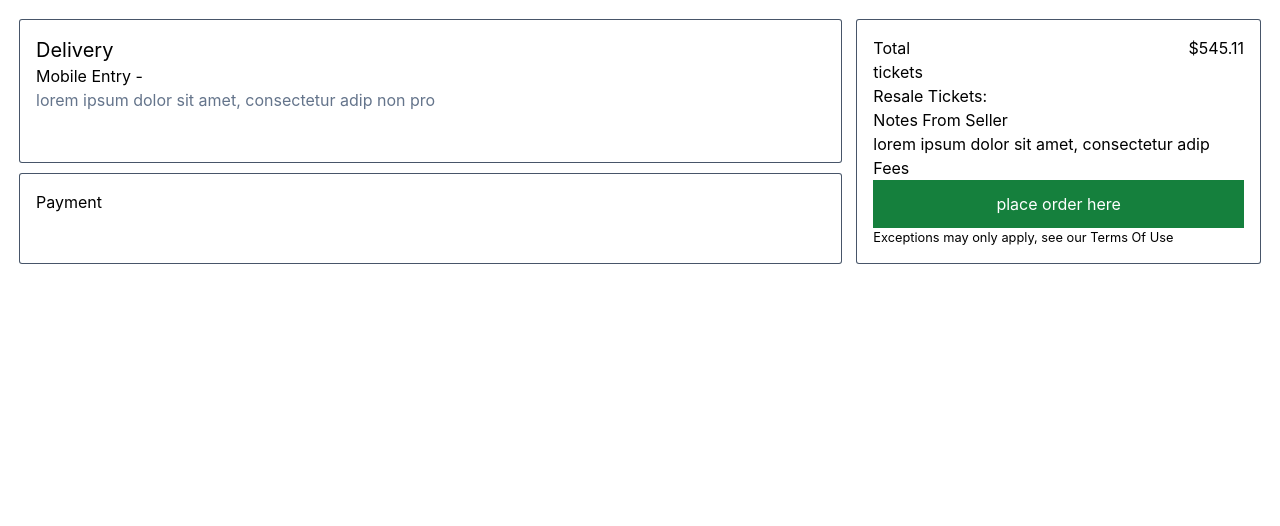
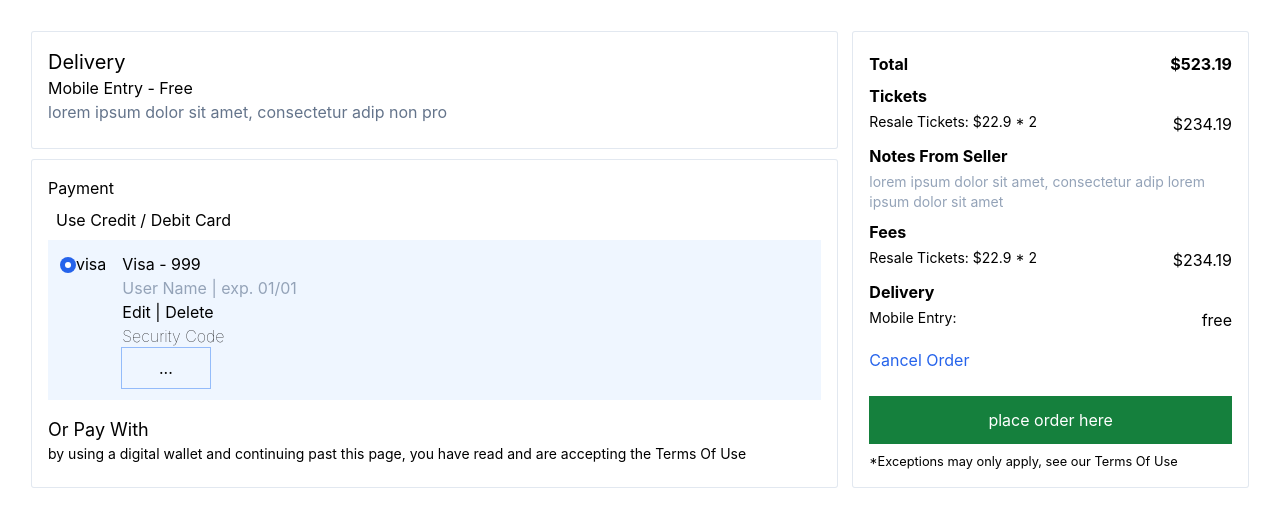
Before and after one commit to k-strips/ticketer, a React (Create React App) app: page /checkout in a window 1280 px wide. Shown: the top 526 px of the page. Built offline with nearby package versions, Linux system fonts and the light colour scheme.

Commit message:
[UPDATE] dummy data and event thumbnail added to home screen

```diff
--- a/package.json
+++ b/package.json
@@ -37,6 +37,7 @@
     ]
   },
   "devDependencies": {
+    "@tailwindcss/forms": "^0.5.0",
     "autoprefixer": "^10.4.4",
     "postcss": "^8.4.12",
     "tailwindcss": "^3.0.23"
--- a/src/App.js
+++ b/src/App.js
@@ -39,18 +39,18 @@ const App = () => {
   );
 };
 
-const ShowsListScreen = ({ title, details }) => {
-  return (
-    <div>
-      <ul>
-        {shows?.map((s, i) => (
-          <li key={i}>
-            {s.title} {s.details}
-          </li>
-        ))}
-      </ul>
-    </div>
-  );
-};
+// const ShowsListScreen = ({ title, details }) => {
+//   return (
+//     <div>
+//       <ul>
+//         {shows?.map((s, i) => (
+//           <li key={i}>
+//             {s.title} {s.details}
+//           </li>
+//         ))}
+//       </ul>
+//     </div>
+//   );
+// };
 
 export default App;
--- a/src/components/Delivery.js
+++ b/src/components/Delivery.js
@@ -2,7 +2,7 @@ import React from "react";
 
 export const Delivery = ({ showType }) => {
   return (
-    <div className="ring-1 ring-slate-600 rounded-sm p-4">
+    <div className="ring-1 ring-slate-200 rounded-sm p-4">
       <h3 className="capitalize text-xl">delivery</h3>
       <h5 className="capitalize">mobile entry - {showType}</h5>
       <p className="text-slate-500">
--- /dev/null
+++ b/src/components/Input.js
@@ -0,0 +1,10 @@
+import React from "react";
+
+export const Input = ({ label, ...props }) => {
+  return (
+    <label>
+      <input {...props} />
+      {label}
+    </label>
+  );
+};
--- a/src/components/Payment.js
+++ b/src/components/Payment.js
@@ -1,9 +1,44 @@
 import React from "react";
 
-export const Payment = () => {
+// local import
+import { Input } from ".";
+
+export const Payment = ({ user }) => {
   return (
-    <div className="ring-1 ring-slate-600 rounded-sm p-4">
-      <h3>Payment</h3>
+    <div className="ring-1 ring-slate-200 rounded-sm p-4">
+      <h2 className="capitalize">payment</h2>
+      <h3 className="capitalize m-2">use credit / debit card</h3>
+      <CreditCard />
+      <hgroup className="mt-4">
+        <h4 className="capitalize text-lg">or pay with</h4>
+        <h6 class="text-sm">
+          by using a digital wallet and continuing past this page, you have read
+          and are accepting the <span className="capitalize">terms of use</span>
+        </h6>
+      </hgroup>
     </div>
   );
 };
+
+const CreditCard = () => {
+  return (
+    <div className="bg-blue-50 p-3">
+      <div className="flex space-x-4">
+        <Input type="radio" label="visa" checked />
+        <div className="flex flex-col">
+          <div>Visa - 999</div>
+          <div className="text-slate-400">User Name | exp. 01/01</div>
+          <div>
+            <a href="#">Edit</a> | <a href="#">Delete</a>
+          </div>
+          <div>
+            <h3 className="capitalize font-thin text-normal">security code</h3>
+            <div className="flex space-x-4">
+              <div className="ring-1 rounded-xs p-2 w-1/2 text-center">...</div>
+            </div>
+          </div>
+        </div>
+      </div>
+    </div>
+  );
+};
--- a/src/components/Splitter.js
+++ /dev/null
@@ -1,5 +0,0 @@
-import React from "react";
-
-export const Splitter = ({ children, extra }) => {
-  return <div className={`flex justify-between ${extra}`}>{children}</div>;
-};
--- /dev/null
+++ b/src/components/TextSection.js
@@ -0,0 +1,10 @@
+import React from "react";
+
+export const TextSection = ({ header, children }) => {
+  return (
+    <div className="mb-2">
+      <h5 className="font-bold mb-1 capitalize">{header}</h5>
+      <div className="flex justify-between">{children}</div>
+    </div>
+  );
+};
--- a/src/components/Total.js
+++ b/src/components/Total.js
@@ -1,25 +1,44 @@
 import React from "react";
-import { Splitter, Button } from ".";
+import { Button, TextSection } from ".";
 
 export const Total = ({ total }) => {
   return (
-    <div className="flex flex-col ring-1 ring-slate-600 rounded-sm p-4">
-      <Splitter>
-        <h3>Total</h3>
-        <h3>$545.11</h3>
-      </Splitter>
-      <h5>tickets</h5>
-      <Splitter>
-        <h5>Resale Tickets:</h5>
-      </Splitter>
-      <h5 className="capitalize">Notes from Seller</h5>
-      <p className="">lorem ipsum dolor sit amet, consectetur adip</p>
-      <h5>Fees</h5>
-      <Splitter></Splitter>
-      <Button className="px-2 py-3 bg-green-700 text-white">
+    <div className="flex flex-col ring-1 ring-slate-200 rounded-sm p-4">
+      <TextSection>
+        <h5 className="capitalize font-bold">total</h5>
+        <h5 className="font-bold">$523.19</h5>
+      </TextSection>
+      <TextSection header="tickets">
+        <h5 className="capitalize text-sm">
+          resale tickets: <span>$22.9 * 2</span>
+        </h5>
+        <h5>$234.19</h5>
+      </TextSection>
+      <TextSection header="notes from seller">
+        <p className="text-slate-400 text-sm">
+          lorem ipsum dolor sit amet, consectetur adip lorem ipsum dolor sit
+          amet
+        </p>
+      </TextSection>
+      <TextSection header="fees">
+        <h5 className="capitalize text-sm">
+          resale tickets: <span>$22.9 * 2</span>
+        </h5>
+        <h5>$234.19</h5>
+      </TextSection>
+      <TextSection header="delivery">
+        <h5 className="capitalize text-sm">mobile entry:</h5>
+        <h5>free</h5>
+      </TextSection>
+      <a href="#" className="text-blue-600 capitalize mb-4 mt-2">
+        cancel order
+      </a>
+
+      <Button className="px-2 py-3 mb-2 mt-2 bg-green-700 text-white">
         place order here
       </Button>
       <small>
+        <span>&#42;</span>
         Exceptions may only apply, see our{" "}
         <span className="capitalize">terms of use</span>
       </small>
--- a/src/components/index.js
+++ b/src/components/index.js
@@ -1,7 +1,9 @@
 import { Delivery } from "./Delivery";
 import { Payment } from "./Payment";
 import { Total } from "./Total";
-import { Splitter } from "./Splitter";
+import { TextSection } from "./TextSection";
 import { Button } from "./Button";
+import { Input } from "./Input";
+import { EventThumbnail } from "./EventThumbnail";
 
-export { Delivery, Payment, Total, Splitter, Button };
+export { Delivery, Payment, Total, TextSection, Button, Input, EventThumbnail };
--- a/src/pages/Checkout.js
+++ b/src/pages/Checkout.js
@@ -5,9 +5,9 @@ import { Total, Payment, Delivery } from "../components";
 
 export const Checkout = ({ price }) => {
   return (
-    <div className="grid grid-cols-3 gap-4 m-5">
+    <div className="grid grid-cols-3 gap-4 m-8">
       <div className="grid col-span-2 gap-3">
-        <Delivery />
+        <Delivery showType="free" />
         <Payment />
       </div>
       <Total />
--- a/src/pages/Home.js
+++ b/src/pages/Home.js
@@ -1,5 +1,93 @@
-import React from "react";
+import React, { useState, useEffect } from "react";
+
+// local components import
+import { EventThumbnail } from "../components";
+
+const showsData = [
+  {
+    id: "1",
+    title: "rain deer",
+    description: "asdfj esdf ",
+    category: "comedy",
+    price: "300",
+    venue: "asdfl",
+    date: "asdf",
+  },
+  {
+    id: "2",
+    title: "",
+    description: "",
+    category: "",
+    price: "",
+    venue: "",
+    date: "",
+  },
+  {
+    id: "3",
+    title: "",
+    description: "",
+    category: "",
+    price: "",
+    venue: "",
+    date: "",
+  },
+  {
+    id: "4",
+    title: "",
+    description: "",
+    category: "",
+    price: "",
+    venue: "",
+    date: "",
+  },
+  {
+    id: "5",
+    title: "",
+    description: "",
+    category: "",
+    price: "",
+    venue: "",
+    date: "",
+  },
+  {
+    id: "6",
+    title: "",
+    description: "",
+    category: "",
+    price: "",
+    venue: "",
+    date: "",
+  },
+];
 
 export const Home = () => {
-  return <div>home</div>;
+  const [shows, setShows] = useState([]);
+
+  useEffect(() => {
+    setShows(showsData);
+  }, []);
+
+  return (
+    <>
+      <div className="mb-4">
+        <div className="bg-blue-200">home</div>
+        <hgroup className="flex justify-between mx-5">
+          <h2>Comedy</h2>
+          <h5>view all</h5>
+        </hgroup>
+        <div className="grid grid-cols-4 gap-1 min-h-[40%] mx-5">
+          {shows && shows?.map((t, i) => <EventThumbnail ticket={t} />)}
+        </div>
+      </div>
+      <div className="mb-4">
+        <hgroup className="flex justify-between mx-5">
+          <h2>sports</h2>
+          <h5>view all</h5>
+        </hgroup>
+        <div className="grid grid-cols-4 gap-1 min-h-[40%] mx-5">
+          {shows && shows?.map((t, i) => <EventThumbnail ticket={t} />)}
+        </div>
+      </div>
+    </>
+  );
 };
--- a/tailwind.config.js
+++ b/tailwind.config.js
@@ -3,5 +3,5 @@ module.exports = {
   theme: {
     extend: {},
   },
-  plugins: [],
+  plugins: [require("@tailwindcss/forms")],
 };
```
Also changed, not shown: 1 other file (tests, documents, lock files or other folders).
